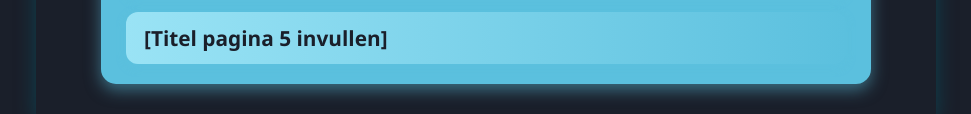
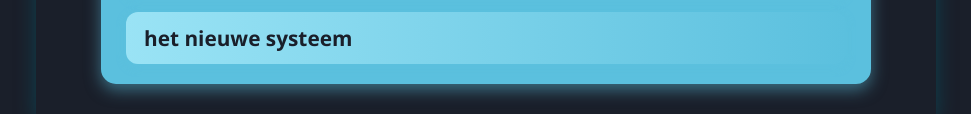
Before and after one commit to armanecopo/economisch-webjournaal, a plain HTML site: page index.html in a window 1280 px wide. Shown: the part 1103-1217 px from the top of the page, without its empty margins (154-1125 px from the left). Drawn offline with Linux system fonts and the light colour scheme.

Commit message:
Add files via upload

```diff
--- a/index.html
+++ b/index.html
@@ -19,7 +19,7 @@
     <li><a href="pagina2.html">De Donut Economie als alternatief</a></li>
     <li><a href="pagina3.html">Het BGM-model: Basisbehoeften, Geluk en Milieu</a></li>
     <li><a href="pagina4.html">Van Kringloop naar Donut: Een Nieuwe Economische Realiteit voor de 21e Eeuw</a></li>
-    <li><a href="pagina5.html">[Titel pagina 5 invullen]</a></li>
+    <li><a href="pagina5.html">het nieuwe systeem</a></li>
   </ul>
 </nav>
 
```
